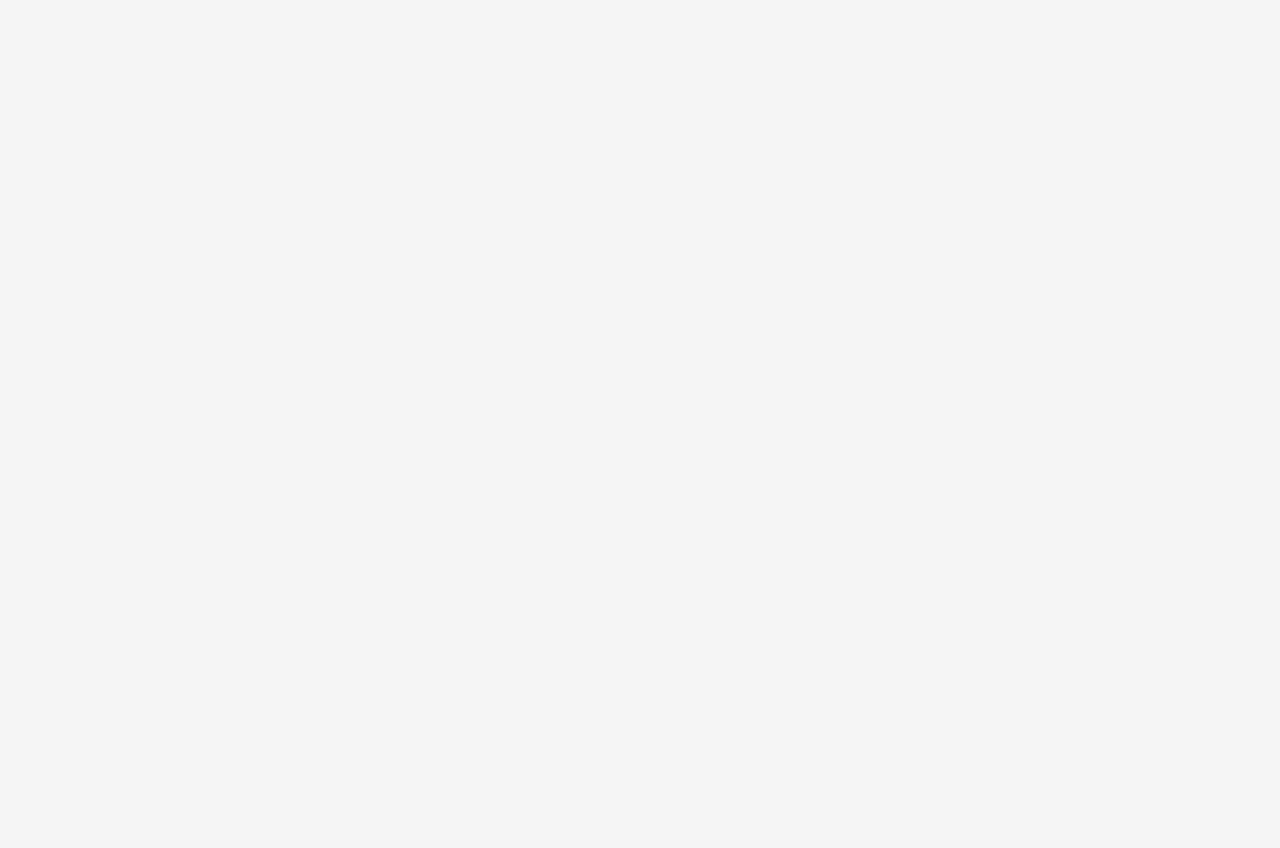
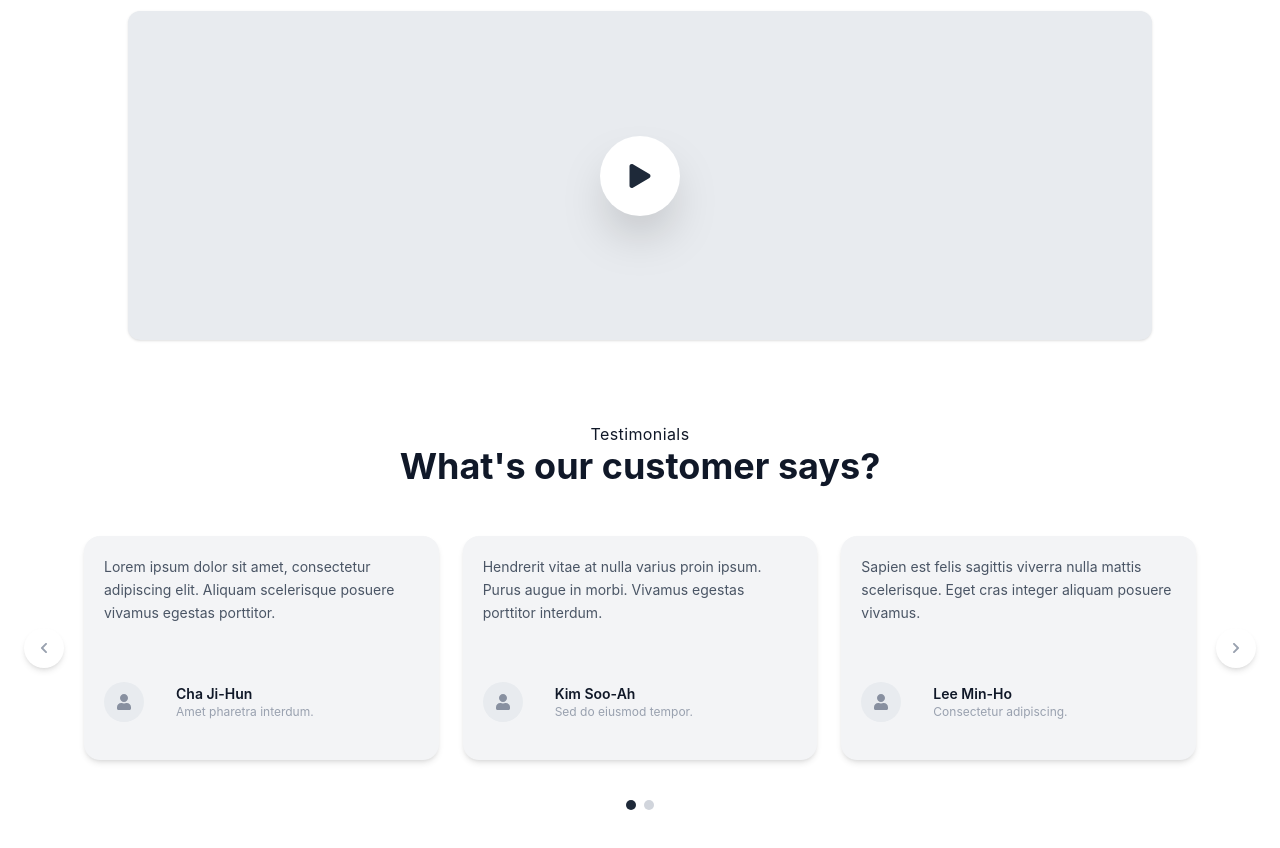
Before and after one commit to TAMIM-IQBAL0110/Sweetdeli-FoodWebApp, a React app in the folder Frontend/: page /aboutus in a window 1280 px wide. Shown: the part 260-1108 px from the top of the page. Before the commit the page ends 800 px from the top, so only its background shows below. Built offline with nearby package versions, Linux system fonts and the light colour scheme; no server answers; sample sign-in values are in the browser's storage; the HTML template or start-up script is replaced by a standard one.

Commit message:
Add About page

```diff
--- /dev/null
+++ b/Frontend/src/card/CustomerReview.jsx
@@ -0,0 +1,24 @@
+import React from 'react'
+import { FaUser } from 'react-icons/fa'
+
+export default function CustomerReview({ name = "Cha Ji-Hun", description = "Amet pharetra interdum.", text = "Lorem ipsum dolor sit amet, consectetur adipiscing elit. Aliquam scelerisque posuere vivamus egestas porttitor." }) {
+  return (
+    <div className="bg-gray-100 rounded-2xl shadow-md p-6 flex flex-col justify-between w-full min-h-[200px]">
+      {/* Review Text */}
+      <p className="text-gray-600 text-sm leading-relaxed mb-6" style={{padding:"20px 20px"}}>
+        {text}
+      </p>
+
+      {/* Reviewer Info */}
+      <div className="flex flex-row items-center gap-3 mt-auto" style={{padding:"20px 20px"}}>
+        <div className="w-10 h-10 rounded-full bg-[#E8EBEF] flex items-center justify-center shrink-0" style={{padding:"10px 10px"}}>
+          <FaUser className="text-[#8890A0] w-4 h-4" />
+        </div>
+        <div style={{padding:"20px 20px"}}>
+          <p className="text-sm font-semibold text-gray-900">{name}</p>
+          <p className="text-xs text-gray-400">{description}</p>
+        </div>
+      </div>
+    </div>
+  )
+}
--- a/Frontend/src/pages/About.jsx
+++ b/Frontend/src/pages/About.jsx
@@ -1,11 +1,153 @@
-import React from 'react'
+import React, { useState, useEffect, useCallback } from "react";
+import { FaPlay, FaChevronLeft, FaChevronRight } from "react-icons/fa";
+import CustomerReview from "../card/CustomerReview";
+
+const reviews = [
+  { name: "Cha Ji-Hun", description: "Amet pharetra interdum.", text: "Lorem ipsum dolor sit amet, consectetur adipiscing elit. Aliquam scelerisque posuere vivamus egestas porttitor." },
+  { name: "Kim Soo-Ah", description: "Sed do eiusmod tempor.", text: "Hendrerit vitae at nulla varius proin ipsum. Purus augue in morbi. Vivamus egestas porttitor interdum." },
+  { name: "Lee Min-Ho", description: "Consectetur adipiscing.", text: "Sapien est felis sagittis viverra nulla mattis scelerisque. Eget cras integer aliquam posuere vivamus." },
+  { name: "Park Ji-Yeon", description: "Aliquam scelerisque.", text: "Lorem Vivamus egestas porttitor hendrerit vitae at nulla varius. Proin ipsum purus augue in morbi sed." },
+  { name: "Yoon Se-Ri", description: "Viverra nulla mattis.", text: "Eget cras integer lorem ipsum dolor sit amet. Consectetur adipiscing elit aliquam scelerisque posuere." },
+  // { name: "Jung Hae-In", description: "Egestas porttitor.", text: "Lorem Mattis scelerisque sapien est felis sagittis viverra. Nulla varius proin ipsum purus augue in morbi." },
+];
+
+// Returns number of cards based on screen width: 3 (laptop), 2 (tablet), 1 (mobile)
+const getCardsPerPage = () => {
+  const width = window.innerWidth;
+  if (width >= 1024) return 3;
+  if (width >= 640) return 2;
+  return 1;
+};
 
 const About = () => {
+  const [cardsPerPage, setCardsPerPage] = useState(getCardsPerPage);
+  const [currentPage, setCurrentPage] = useState(0);
+  const totalPages = Math.ceil(reviews.length / cardsPerPage);
+
+  useEffect(() => {
+    const handleResize = () => {
+      const newCardsPerPage = getCardsPerPage();
+      setCardsPerPage(newCardsPerPage);
+      setCurrentPage((prev) => {
+        const newTotalPages = Math.ceil(reviews.length / newCardsPerPage);
+        return prev >= newTotalPages ? newTotalPages - 1 : prev;
+      });
+    };
+    window.addEventListener("resize", handleResize);
+    return () => window.removeEventListener("resize", handleResize);
+  }, []);
+
+  const handlePrev = () => {
+    setCurrentPage((prev) => (prev > 0 ? prev - 1 : totalPages - 1));
+  };
+
+  const handleNext = () => {
+    setCurrentPage((prev) => (prev < totalPages - 1 ? prev + 1 : 0));
+  };
+
+  const visibleReviews = reviews.slice(
+    currentPage * cardsPerPage,
+    currentPage * cardsPerPage + cardsPerPage,
+  );
+
   return (
-    <div>
-      <h1>About Page</h1>
+    <div className="flex flex-col items-center justify-center gap-3 bg-white">
+
+      {/* Why Choose Us Section */}
+      <div className="py-24 bg-white w-full">
+        <div className="flex flex-col items-center justify-center w-full">
+          {/* Section Header */}
+          <div
+            className="flex flex-col items-center justify-center text-center mb-16 gap-3"
+            style={{ padding: "50px 50px" }}
+          >
+            <p className="text-sm text-gray-800 tracking-wide uppercase mb-3">
+              The reasons
+            </p>
+            <h2 className="text-3xl md:text-5xl font-bold text-[#0A1D37]">
+              Why Choose Us?
+            </h2>
+          </div>
+
+          {/* Video Placeholder */}
+          <div
+            className="w-[80%] aspect-video md:aspect-[28/9] flex items-center justify-center relative shadow-sm rounded-xl"
+            style={{ backgroundColor: "#E8EBEF",padding:"20px 20px" }}
+          >
+            <button className="w-20 h-20 bg-white rounded-full flex items-center justify-center shadow-2xl hover:scale-105 transition-transform duration-300 group">
+              <FaPlay className="text-gray-800 w-6 h-6 ml-1 group-hover:text-blue-600 transition-colors" />
+            </button>
+          </div>
+        </div>
+      </div>
+
+      {/* Testimonials Section */}
+      <div
+        className="py-20 px-6 md:px-20 relative bg-white"
+        style={{ padding: "40px 40px" }}
+      >
+        <div className="max-w-6xl mx-auto">
+          {/* Section Header */}
+          <div className="text-center mb-12" style={{padding:"30px 30px"}}>
+            <p className="text-md text-gray-900 tracking-wide mb-2">
+              Testimonials
+            </p>
+            <h2 className="text-3xl md:text-4xl font-bold text-gray-900">
+              What's our customer says?
+            </h2>
+          </div>
+
+          {/* Cards & Navigation */}
+          <div className="relative flex items-center" style = {{padding:"20px 20px"}}>
+            {/* Left Arrow */}
+            <button
+              onClick={handlePrev}
+              className="absolute -left-4 md:-left-10 z-10 w-10 h-10 bg-white rounded-full shadow-md flex items-center justify-center hover:bg-gray-50 transition-colors cursor-pointer"
+            >
+              <FaChevronLeft className="text-gray-400 w-3 h-3" />
+            </button>
+
+            {/* Review Cards */}
+            <div className="grid grid-cols-1 sm:grid-cols-2 lg:grid-cols-3 gap-6 w-full px-8 transition-all duration-500 ease-in-out">
+              {visibleReviews.map((review, index) => (
+                <div
+                  key={currentPage * cardsPerPage + index}
+                  className="animate-fadeSlideIn"
+                >
+                  <CustomerReview
+                    name={review.name}
+                    description={review.description}
+                    text={review.text}
+                  />
+                </div>
+              ))}
+            </div>
+
+            {/* Right Arrow */}
+            <button
+              onClick={handleNext}
+              className="absolute -right-4 md:-right-10 z-10 w-10 h-10 bg-white rounded-full shadow-md flex items-center justify-center hover:bg-gray-50 transition-colors cursor-pointer"
+            >
+              <FaChevronRight className="text-gray-400 w-3 h-3" />
+            </button>
+          </div>
+
+          {/* Dots Pagination */}
+          <div className="flex justify-center gap-2 mt-10" style={{padding:"20px 20px"}}>
+            {Array.from({ length: totalPages }).map((_, i) => (
+              <button
+                key={i}
+                onClick={() => setCurrentPage(i)}
+                className={`w-2.5 h-2.5 rounded-full transition-colors duration-300 cursor-pointer ${
+                  i === currentPage ? "bg-gray-800" : "bg-gray-300"
+                }`}
+              />
+            ))}
+          </div>
+        </div>
+      </div>
     </div>
-  )
-}
+  );
+};
 
-export default About
+export default About;
```
